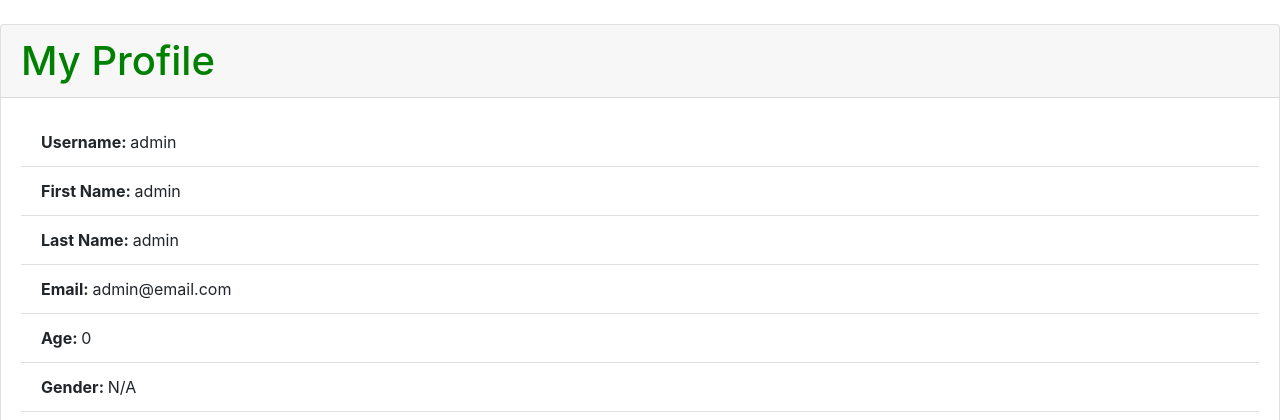
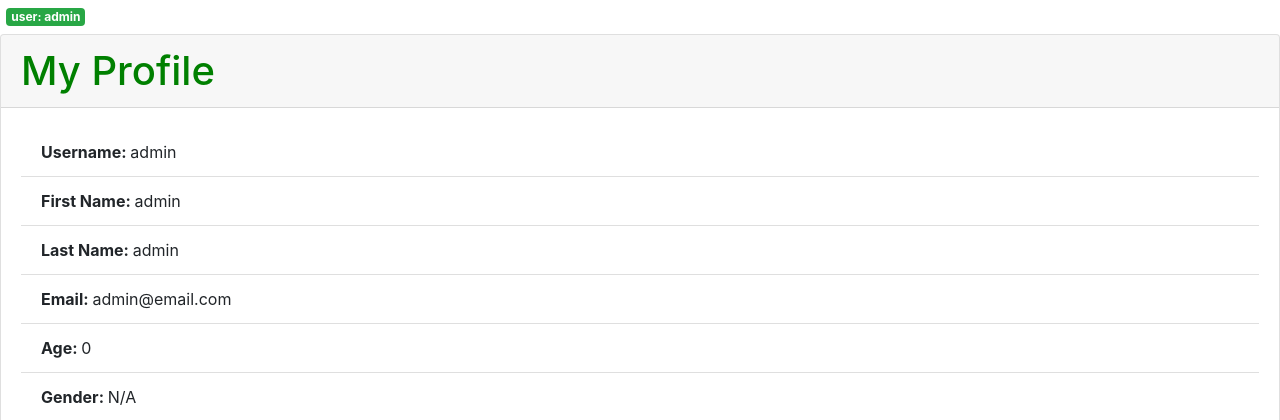
Before and after one commit to JansonSiy/eCommerceApp, a Django app: page /store/profile/ in a window 1280 px wide. Shown: the part 72-492 px from the top of the page. Run offline with Django 3.2, Linux system fonts and the light colour scheme; a user stored in the database is signed in; data comes from the database, SQL or seed files in the repository; some libraries are stand-ins or nearby versions.

Commit message:
indicated current_user in profile template

```diff
--- a/eCommerceApp/projectFolder_eCommerceApp/store/templates/store/profile.html
+++ b/eCommerceApp/projectFolder_eCommerceApp/store/templates/store/profile.html
@@ -4,7 +4,7 @@
 <link rel="stylesheet" type="text/css" href="{% static 'store/style.css' %}">
 
 {% block content %}
-    <br>
+    <span class="badge bg-success margin white">user: {{ user.username }}</span>
     <div class="card">
         <h1 class="card-header">My Profile</h1>
         <div class="card-body">
```
